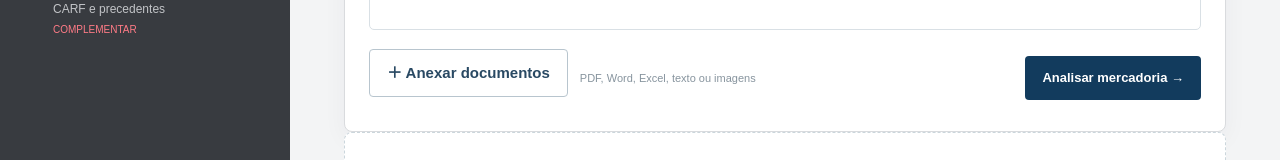
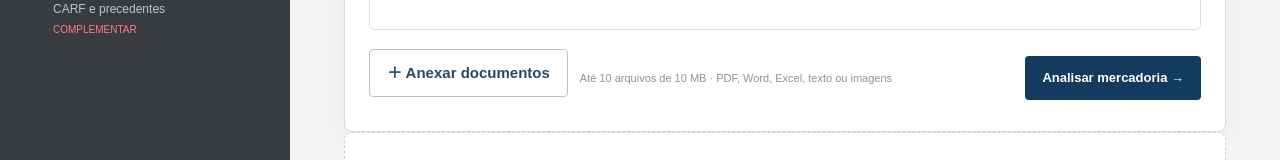
Before and after one commit to thomazjuniorwalter-ai/classificador-vetorial-portorium-2, a Next.js app: page / in a window 1280 px wide. Shown: the part 549-709 px from the top of the page. Built offline with nearby package versions, Linux system fonts and the light colour scheme.

Commit message:
Permite até dez documentos por análise

```diff
--- a/app/page.tsx
+++ b/app/page.tsx
@@ -3,12 +3,14 @@ import { useState } from "react";
 
 type ClassificationResult = { classificacao:string; ncm:string; confianca:number; descricaoAduaneira:string; justificativa:string; informacoesPendentes:string };
 const bases = [["Brasil","NCM, NESH e RFB","Prioritária"],["Internacional","OMA, UE, EUA, Canadá e Japão","Comparativa"],["Contencioso","CARF e precedentes","Complementar"]];
+const MAX_FILES = 10;
+const MAX_FILE_SIZE = 10 * 1024 * 1024;
 
 export default function Home() {
   const [loading,setLoading]=useState(false); const [files,setFiles]=useState<File[]>([]);
   const [result,setResult]=useState<ClassificationResult|null>(null); const [error,setError]=useState("");
   const analisar=async()=>{setLoading(true);setError("");setResult(null);try{const form=new FormData();form.append("descricao",(document.getElementById("descricao") as HTMLTextAreaElement)?.value||"");files.forEach(file=>form.append("documentos",file));const response=await fetch("/api/classificar",{method:"POST",body:form});const data=await response.json();if(!response.ok)throw new Error(data.error||"Não foi possível concluir a análise.");setResult(data.result)}catch(problem){setError(problem instanceof Error?problem.message:"Erro inesperado.")}finally{setLoading(false)}};
-  const adicionar=(list:FileList|null)=>{if(!list)return;setFiles(current=>[...current,...Array.from(list).filter(file=>!current.some(item=>item.name===file.name&&item.size===file.size))])};
+  const adicionar=(list:FileList|null)=>{if(!list)return;const incoming=Array.from(list);const oversized=incoming.find(file=>file.size>MAX_FILE_SIZE);if(oversized){setError(`O arquivo ${oversized.name} ultrapassa o limite de 10 MB.`);return}setFiles(current=>{const unique=incoming.filter(file=>!current.some(item=>item.name===file.name&&item.size===file.size));if(current.length+unique.length>MAX_FILES){setError("É possível anexar no máximo 10 documentos por análise.");return current}setError("");return[...current,...unique]})};
   const tamanho=(bytes:number)=>bytes<1024*1024?`${Math.max(1,Math.round(bytes/1024))} KB`:`${(bytes/1024/1024).toFixed(1)} MB`;
   return <main>
     <header className="topbar"><div className="brand"><img src="/grupo-portorium.png" alt="Grupo Portorium"/></div><div className="productName"><span>Classificador</span> Vetorial</div><button className="user" aria-label="Usuário">WT</button></header>
@@ -17,7 +19,7 @@ export default function Home() {
       <div className="content">
         <div className="intro"><div><span className="eyebrow">TECNOLOGIA PORTORIUM PARA CLASSIFICAÇÃO FISCAL</span><h1>Identifique. Fundamente.<br/><i>Decida com segurança.</i></h1></div><div className="architectureSeal"><span>◆</span><div><strong>RAG + base vetorial curada</strong><small>Respostas ancoradas em fontes selecionadas</small></div></div></div>
         <section className="protectionPanel"><div><span>01</span><p><strong>Dados protegidos</strong>A chave permanece no servidor. Dados enviados pela API não são usados para treinar modelos da OpenAI por padrão.</p></div><div><span>02</span><p><strong>Conhecimento delimitado</strong>A recuperação aumentada por contexto (RAG) prioriza a base vetorial especializada antes da resposta.</p></div><div><span>03</span><p><strong>Controle de alucinações</strong>Fontes selecionadas, saída estruturada e validação humana reduzem — mas não eliminam — respostas incorretas.</p></div></section>
-        <section className="inputCard"><label>Descreva a mercadoria ou cole as informações técnicas</label><textarea id="descricao" placeholder="Ex.: nome técnico, composição, função, funcionamento, marca, modelo e demais características conhecidas."/><input id="documentos" className="fileInput" type="file" multiple accept=".pdf,.doc,.docx,.xls,.xlsx,.csv,.txt,.md,.png,.jpg,.jpeg,.webp" onChange={event=>{adicionar(event.target.files);event.target.value=""}}/>{files.length>0&&<div className="fileList"><div className="fileSummary"><strong>{files.length} {files.length===1?"documento selecionado":"documentos selecionados"}</strong><span>Prontos para análise</span></div>{files.map((file,index)=><div className="fileItem" key={`${file.name}-${file.size}`}><span className="fileIcon">▤</span><p><strong>{file.name}</strong><small>{tamanho(file.size)}</small></p><button aria-label={`Remover ${file.name}`} onClick={()=>setFiles(current=>current.filter((_,position)=>position!==index))}>×</button></div>)}</div>}<div className="inputFooter"><label htmlFor="documentos" className="attach">＋ Anexar documentos</label><span>PDF, Word, Excel, texto ou imagens</span><button className="analyze" onClick={analisar} disabled={loading}>{loading?"Consultando bases…":files.length?`Analisar com ${files.length} ${files.length===1?"anexo":"anexos"} →`:"Analisar mercadoria →"}</button></div></section>
+        <section className="inputCard"><label>Descreva a mercadoria ou cole as informações técnicas</label><textarea id="descricao" placeholder="Ex.: nome técnico, composição, função, funcionamento, marca, modelo e demais características conhecidas."/><input id="documentos" className="fileInput" type="file" multiple accept=".pdf,.doc,.docx,.xls,.xlsx,.csv,.txt,.md,.png,.jpg,.jpeg,.webp" onChange={event=>{adicionar(event.target.files);event.target.value=""}}/>{files.length>0&&<div className="fileList"><div className="fileSummary"><strong>{files.length} {files.length===1?"documento selecionado":"documentos selecionados"}</strong><span>Prontos para análise</span></div>{files.map((file,index)=><div className="fileItem" key={`${file.name}-${file.size}`}><span className="fileIcon">▤</span><p><strong>{file.name}</strong><small>{tamanho(file.size)}</small></p><button type="button" aria-label={`Remover ${file.name}`} onClick={()=>setFiles(current=>current.filter((_,position)=>position!==index))}>×</button></div>)}</div>}<div className="inputFooter"><label htmlFor="documentos" className="attach">＋ Anexar documentos</label><span>Até 10 arquivos de 10 MB · PDF, Word, Excel, texto ou imagens</span><button type="button" className="analyze" onClick={analisar} disabled={loading}>{loading?"Consultando bases…":files.length?`Analisar com ${files.length} ${files.length===1?"anexo":"anexos"} →`:"Analisar mercadoria →"}</button></div></section>
         {error&&<div className="apiError"><strong>Não foi possível concluir</strong><span>{error}</span></div>}
         {result?<section className="resultArea"><div className="resultTitle"><div><span className="tag">RESULTADO DA PESQUISA VETORIAL</span><h2>Análise técnica assistida</h2></div><div className="score"><span>CONFIANÇA ESTIMADA</span><strong>{result.confianca}%</strong><div><i style={{width:`${result.confianca}%`}}/></div><small>Indicador do modelo, não garantia de acerto</small></div></div><div className="resultGrid"><article className="answerCard classificationCard"><span className="cardNumber">01</span><div className="cardLabel">SUGESTÃO DE CLASSIFICAÇÃO</div><div className="ncm">{result.ncm||"NCM não determinada"}</div><p>{result.classificacao}</p></article><article className="answerCard"><span className="cardNumber">02</span><div className="cardLabel">DESCRIÇÃO ADUANEIRA · CATÁLOGO DE PRODUTOS</div><p>{result.descricaoAduaneira}</p></article><article className="answerCard"><span className="cardNumber">03</span><div className="cardLabel">JUSTIFICATIVA DA CLASSIFICAÇÃO</div><p>{result.justificativa}</p>{result.informacoesPendentes&&<div className="pending"><strong>Informações pendentes</strong>{result.informacoesPendentes}</div>}</article></div></section>:<section className="emptyResult"><span>⌕</span><h3>Aguardando uma mercadoria</h3><p>Informe as características ou anexe os documentos para iniciar a pesquisa nas bases de classificação fiscal.</p></section>}
         <section className="legalDisclaimer"><span>!</span><div><strong>Aviso jurídico sobre a classificação indicada</strong><p>Este resultado é uma indicação técnica assistida e não constitui decisão da administração tributária, parecer jurídico ou garantia de enquadramento fiscal. Para obter manifestação formal da Receita Federal do Brasil sobre a classificação de uma mercadoria específica, deve ser apresentada consulta nos termos da <b>Instrução Normativa RFB nº 2.057, de 9 de dezembro de 2021</b>. A proteção jurídica depende de consulta eficaz, formulada com observância de todos os requisitos normativos, e cada processo deve referir-se a um único produto.</p></div></section>
```
